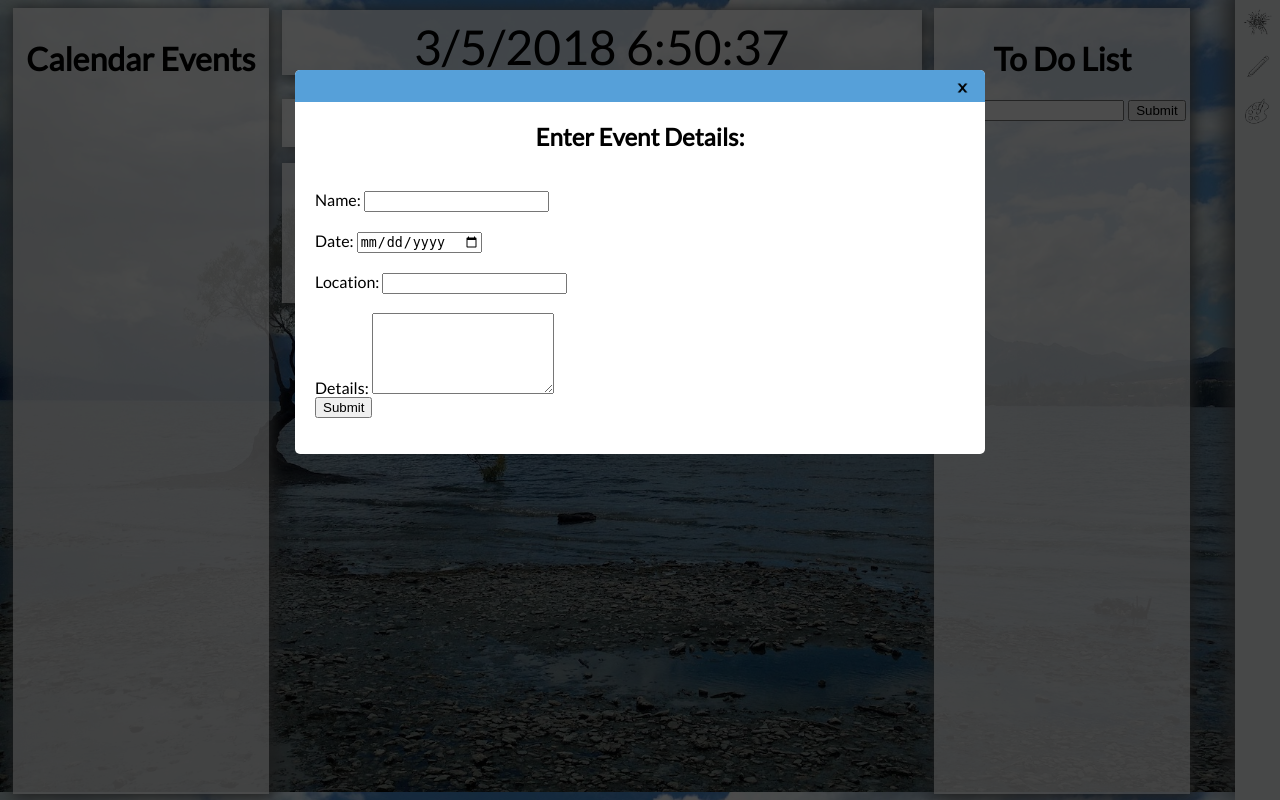
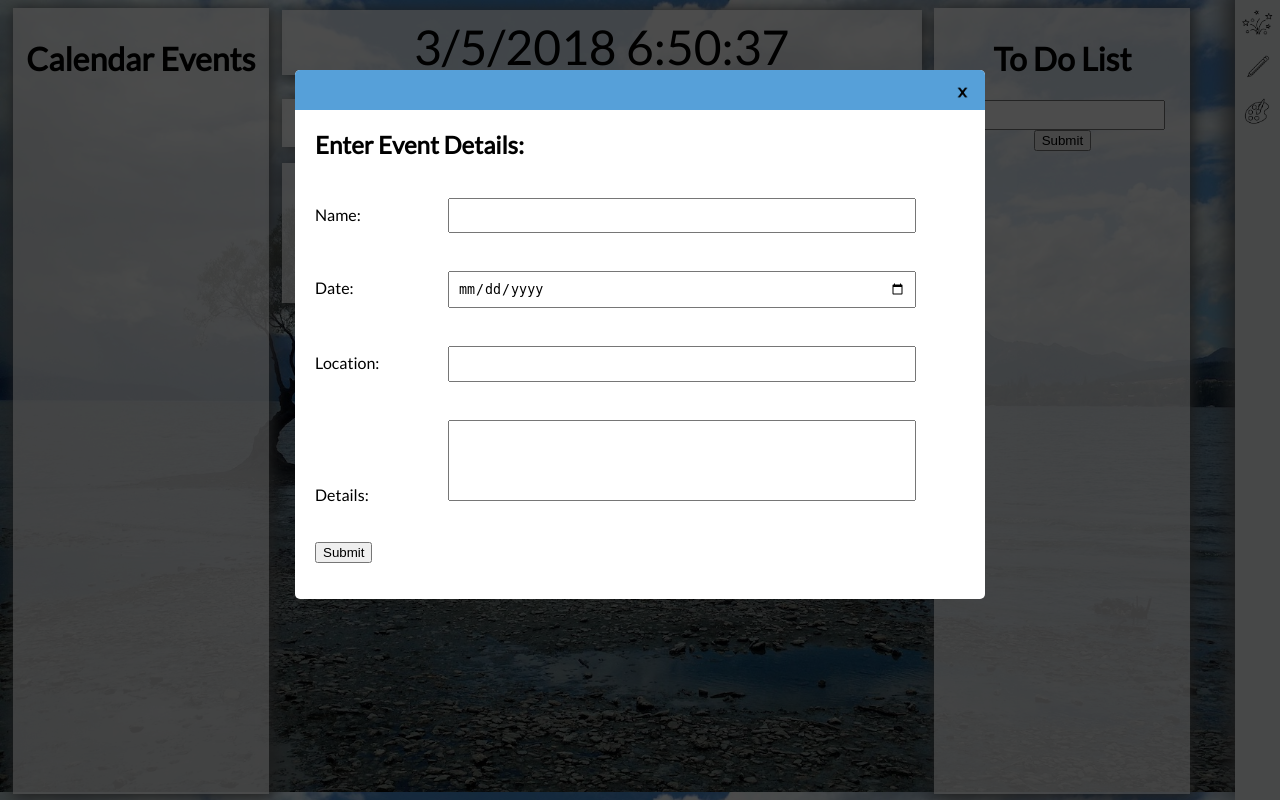
Before and after one commit to Sabutour/workexp-project, a Flask app: template templates/home.html in a window 1280 px wide, after a click that opens the changed part. Run offline with Flask 2, Linux system fonts and the light colour scheme; the template is opened without the code that fills it, so the values that code supplies are empty.

Commit message:
Minor UI Changes
Changes:

- Redesigned nav icons again.
- Redesigned Event and Note Popup Forms.

```diff
--- a/static/style.css
+++ b/static/style.css
@@ -322,7 +322,7 @@ html, body {
   width: 120%;
   margin-left: -20px;
   margin-top: -20px;
-  height: 4%;
+  height: 5%;
   background-color: #56a0d9;
 }
 
@@ -371,5 +371,26 @@ html, body {
     display: none; */
   }
 
+input[type=text] {
+  padding: 2%;
+  font-family: 'Lato', sans-serif;
+  width: 120%;
+}
+
+.form_labels {
+  display: inline-block;
+}
+
+.form_inputs {
+  width: 70%;
+  display: inline-block;
+  margin-left: 1vw;
+  left: 0;
+}
+
+textarea {
+  resize: none;
+  width: 120%;
+}
 
 /*To do list follows*/
--- a/templates/home.html
+++ b/templates/home.html
@@ -136,31 +136,58 @@
           <a class="close" href="#"><img src="/static/images/close.png" style="height: 1vw; width:1vw;" /></a>
         </div>
 
-        <h2 style="text-align: center;">Enter Event Details:</h2>
+        <h2>Enter Event Details:</h2>
         <br />
         <div id="main">
           <form method="post" action="{{ url_for('submitted_form') }}">
 
+            <div>
+              <div style="display: inline-block; width: 20%;">
                 <label for="eventName">Name:</label>
+              </div>
+              <div style="display: inline-block; width:60%;">
                 <input type="text" name="eventName" required>
+              </div>
+            </div>
 
             <br />
             <br />
 
+            <div>
+              <div style="display: inline-block; width: 20%;">
                 <label for="eventDate">Date:</label>
-            <input type="date" name="eventDate" required>
+              </div>
+              <div style="display: inline-block; width:60%;">
+                <input type="date" name="eventDate" style="padding:2%; width:120%;" required>
+              </div>
+            </div>
 
             <br />
             <br />
 
+            <div>
+              <div style="display: inline-block; width: 20%;">
                 <label for="eventLocation">Location:</label>
+              </div>
+              <div style="display: inline-block; width:60%;">
                 <input type="text" name="eventLocation">
+              </div>
+            </div>
 
             <br />
             <br />
 
+            <div>
+              <div style="display: inline-block; width: 20%;">
                 <label for="eventDetails">Details:</label>
-            <textarea rows="5" name="eventDetails"></textarea><br />
+              </div>
+              <div style="display: inline-block; width:60%;">
+                <textarea rows="5"name="eventDetails"></textarea>
+              </div>
+            </div>
+
+            <br />
+            <br />
 
             <input type="hidden" name="user_email" value="{{user_email}}">
             <input type="hidden" name="user_id_number"  value="{{user_id_number}}">
@@ -182,18 +209,31 @@
           <a class="close" href="#"><img src="/static/images/close.png" style="height: 1vw; width:1vw;" /></a>
         </div>
 
-        <h2 style="text-align: center;">Enter Note Details:</h2>
+        <h2>Enter Note Details:</h2>
         <br />
         <div id="main">
+
           <form method="post" action="{{ url_for('submitted_note') }}">
+            <div>
+              <div style="display: inline-block; width: 20%;">
                 <label for="noteName">Title:</label>
+              </div>
+              <div style="display: inline-block; width:60%;">
                 <input type="text" name="noteName" required>
+              </div>
+            </div>
 
             <br />
             <br />
 
-            <label for="noteContent">Content:</label>
-            <textarea rows="10" min-width="80%" name="noteContent"></textarea>
+            <div>
+              <div style="display: inline-block; width: 20%;">
+                <label for="conteContent">Content:</label>
+              </div>
+              <div style="display: inline-block; width:60%;">
+                <textarea rows="5"name="noteContent"></textarea>
+              </div>
+            </div>
 
             <br />
             <br />
@@ -339,7 +379,7 @@
 
             <form class="todo_enter_box" method="post" action="{{ url_for('submitted_todo') }}">
               <label for=todo_string></label>
-              <input type="text" name="todo_string" required>
+              <input type="text" name="todo_string" style="width:80%;"required>
               <input type="hidden" name="user_id_number"  value="{{user_id_number}}">
 
               <input type="submit">
```
Also changed, not shown: static/images/background-icon.png, static/images/event-icon.png, static/images/game-icon.png (added), static/images/logout-icon.png, static/images/note-icon.png. Lines whose indentation alone changed are shown as unchanged.
